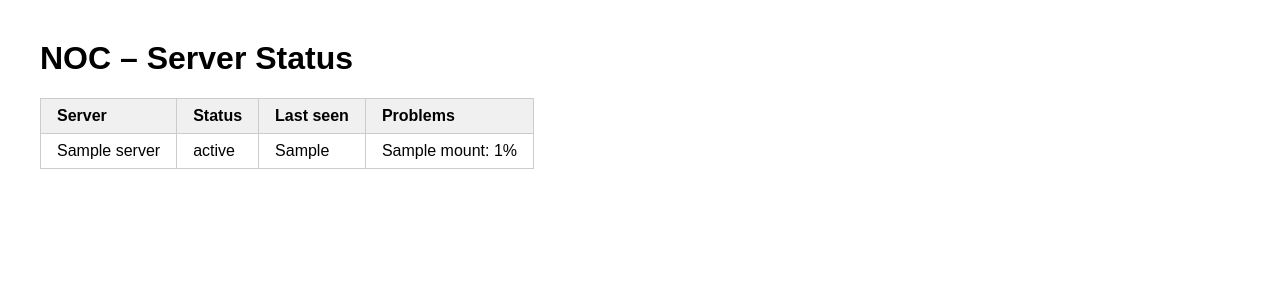
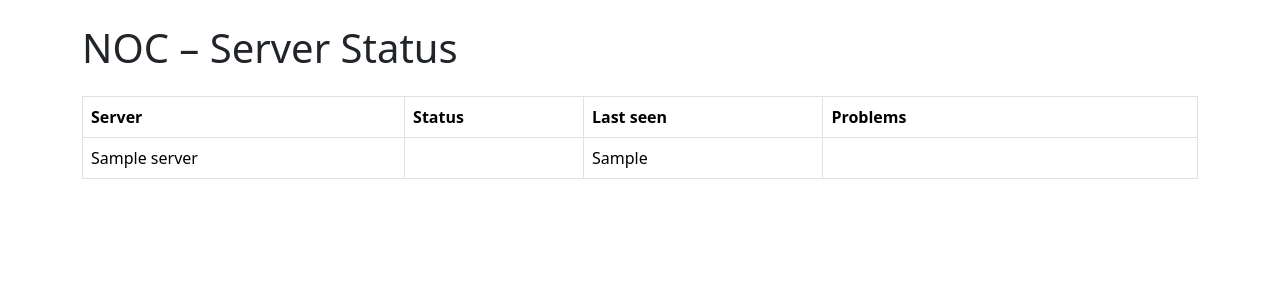
Before and after one commit to ozancetincfp/Server-Monitor, a FastAPI app: template noc/templates/dashboard.html in a window 1280 px wide. Shown: the top 300 px of the page. Run offline with FastAPI, Linux system fonts and the light colour scheme; the template is opened without the code that fills it: most values are stand-ins (such as "Sample title", 1, 10 or a date in 2020).

Commit message:
Portal: Bootstrap

```diff
--- a/noc/templates/dashboard.html
+++ b/noc/templates/dashboard.html
@@ -2,54 +2,43 @@
 <html>
 <head>
   <meta charset="utf-8">
+  <meta name="viewport" content="width=device-width, initial-scale=1">
   <meta http-equiv="refresh" content="60">
   <title>NOC</title>
-  <style>
-    body {
-      font-family: sans-serif;
-      margin: 40px;
-    }
-    table {
-      border-collapse: collapse;
-    }
-    th, td {
-      border: 1px solid #ccc;
-      padding: 8px 16px;
-      text-align: left;
-    }
-    th {
-      background: #f0f0f0;
-    }
-    .critical { background: #f8d7da; }
-    .warning  { background: #fff3cd; }
-    .ok       { background: #d1e7dd; }
-    .offline  { background: #e2e3e5; }
-  </style>
+  <link href="https://cdn.jsdelivr.net/npm/bootstrap@5.3.8/dist/css/bootstrap.min.css" rel="stylesheet">
 </head>
 <body>
-  <h1>NOC – Server Status</h1>
+  {% set colors = {"CRITICAL": "danger", "WARNING": "warning", "OK": "success", "OFFLINE": "secondary"} %}
 
-  <table>
+  <div class="container py-4">
+    <h1 class="mb-4">NOC – Server Status</h1>
+
+    <table class="table table-bordered table-hover">
+      <thead>
         <tr>
           <th>Server</th>
           <th>Status</th>
           <th>Last seen</th>
           <th>Problems</th>
         </tr>
+      </thead>
+      <tbody>
         {% for server in servers %}
-    <tr class="{{ server.status|lower }}">
+        <tr class="table-{{ colors[server.status] }}">
           <td>{{ server.hostname }}</td>
-      <td>{{ server.status }}</td>
+          <td><span class="badge text-bg-{{ colors[server.status] }}">{{ server.status }}</span></td>
           <td title="{{ server.last_seen }}">{{ server.last_seen_ago }}</td>
           <td>
             {% for disk in server.disks %}
               {% if disk.status != "OK" %}
-            <div class="{{ disk.status|lower }}">{{ disk.mount }}: {{ disk.use_percent }}%</div>
+                <span class="badge text-bg-{{ colors[disk.status] }}">{{ disk.mount }}: {{ disk.use_percent }}%</span>
               {% endif %}
             {% endfor %}
           </td>
         </tr>
         {% endfor %}
+      </tbody>
     </table>
+  </div>
 </body>
 </html>
```
Lines whose indentation alone changed are shown as unchanged.
